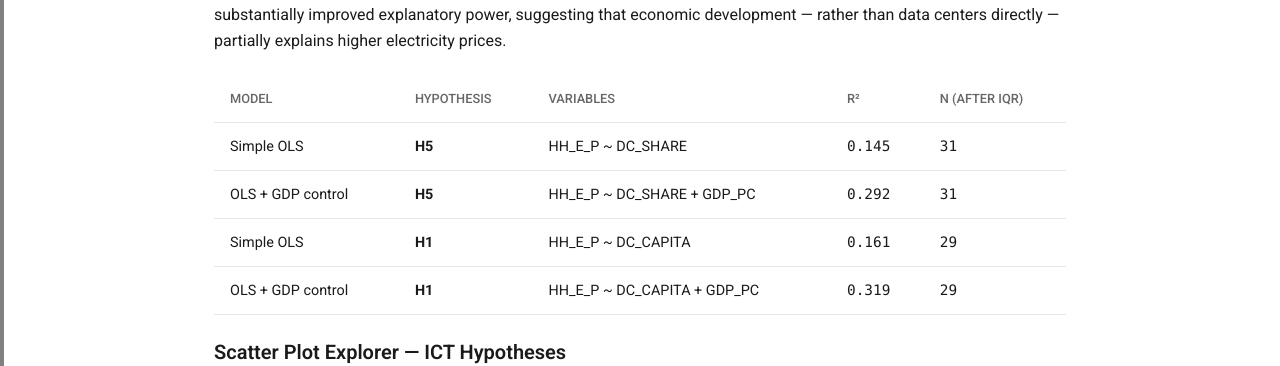
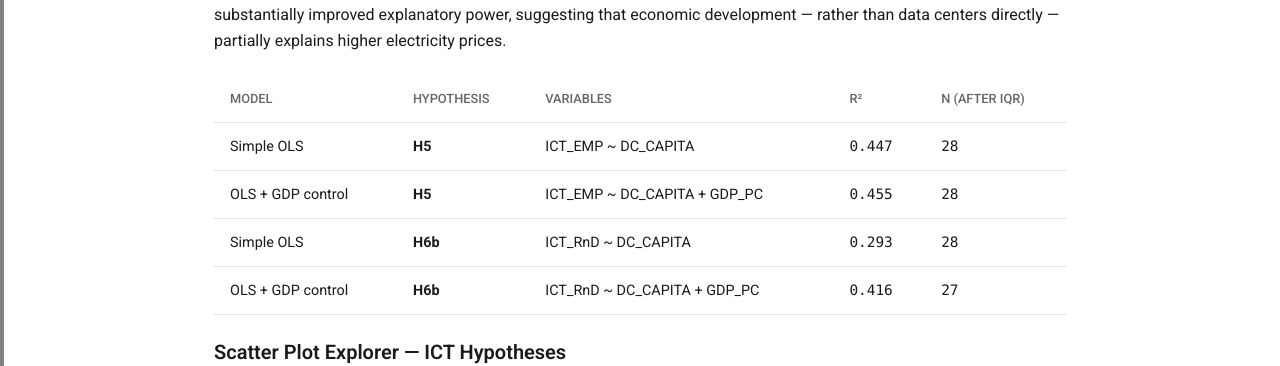
Before and after one commit to dia-jen/web_report_bt, a plain HTML site: page results.html in a window 1280 px wide. Shown: the part 3641-4007 px from the top of the page. Drawn offline with nearby package versions, Linux system fonts and the light colour scheme.

Commit message:
edited CV tables for H5 H6

```diff
--- a/results.html
+++ b/results.html
@@ -297,7 +297,7 @@
             </tr>
           </tbody>
         </table>
-          <!-- H0/H1: OLS REGRESSION -->
+          <!-- H5/H6B: OLS REGRESSION -->
         <h3>OLS Regression — H0 &amp; H1 (statistically significant results only)</h3>
         <p>
           For H0 and H1, OLS regression was run with and without GDP per capita as a control variable.
@@ -319,30 +319,30 @@
             <tr>
               <td>Simple OLS</td>
               <td><strong>H5</strong></td>
-              <td>HH_E_P ~ DC_SHARE</td>
-              <td class="num-cell">0.145</td>
-              <td class="num-cell">31</td>
+              <td>ICT_EMP ~ DC_CAPITA</td>
+              <td class="num-cell">0.447</td>
+              <td class="num-cell">28</td>
             </tr>
             <tr>
               <td>OLS + GDP control</td>
               <td><strong>H5</strong></td>
-              <td>HH_E_P ~ DC_SHARE + GDP_PC</td>
-              <td class="num-cell p-mid">0.292</td>
-              <td class="num-cell">31</td>
+              <td>ICT_EMP ~ DC_CAPITA + GDP_PC</td>
+              <td class="num-cell p-mid">0.455</td>
+              <td class="num-cell">28</td>
             </tr>
             <tr>
               <td>Simple OLS</td>
-              <td><strong>H1</strong></td>
-              <td>HH_E_P ~ DC_CAPITA</td>
-              <td class="num-cell">0.161</td>
-              <td class="num-cell">29</td>
+              <td><strong>H6b</strong></td>
+              <td>ICT_RnD ~ DC_CAPITA</td>
+              <td class="num-cell">0.293</td>
+              <td class="num-cell">28</td>
             </tr>
             <tr>
               <td>OLS + GDP control</td>
-              <td><strong>H1</strong></td>
-              <td>HH_E_P ~ DC_CAPITA + GDP_PC</td>
-              <td class="num-cell p-mid">0.319</td>
-              <td class="num-cell">29</td>
+              <td><strong>H6b</strong></td>
+              <td>ICT_RnD ~ DC_CAPITA + GDP_PC</td>
+              <td class="num-cell p-mid">0.416</td>
+              <td class="num-cell">27</td>
             </tr>
           </tbody>
         </table>
```
Also changed, not shown: 1 other file.
